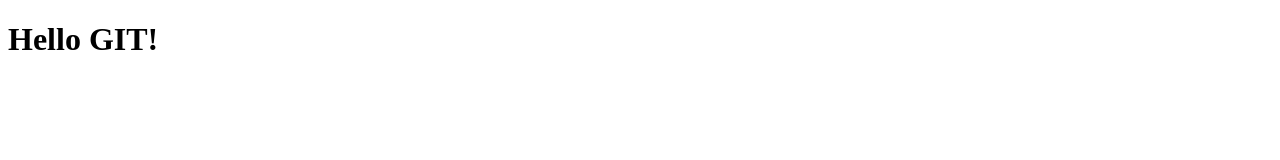
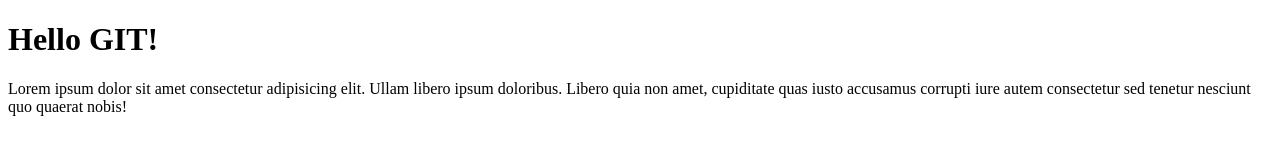
Before and after one commit to marcin-korzeniewski/git-course-4, a plain HTML site: page index.html in a window 1280 px wide. Drawn offline with Linux system fonts and the light colour scheme.

Commit message:
added paragraph into index.html

```diff
--- a/index.html
+++ b/index.html
@@ -8,5 +8,12 @@
 </head>
 <body>
     <h1>Hello GIT! </h1>
+
+    <p>
+
+        Lorem ipsum dolor sit amet consectetur adipisicing elit. Ullam libero ipsum doloribus. Libero quia non amet, cupiditate quas iusto accusamus corrupti iure autem consectetur sed tenetur nesciunt quo quaerat nobis!
+
+    </p>
+
 </body>
 </html>
```
